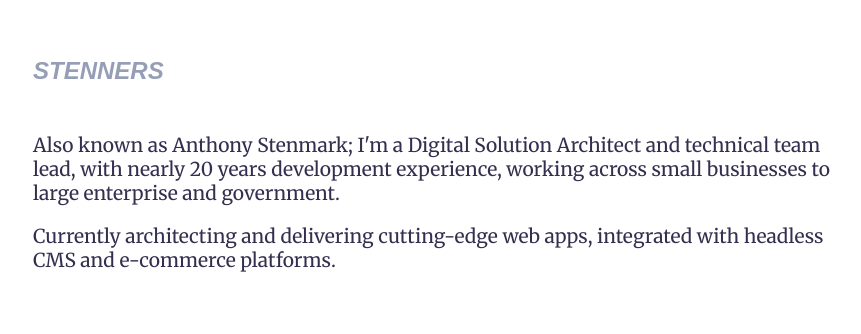
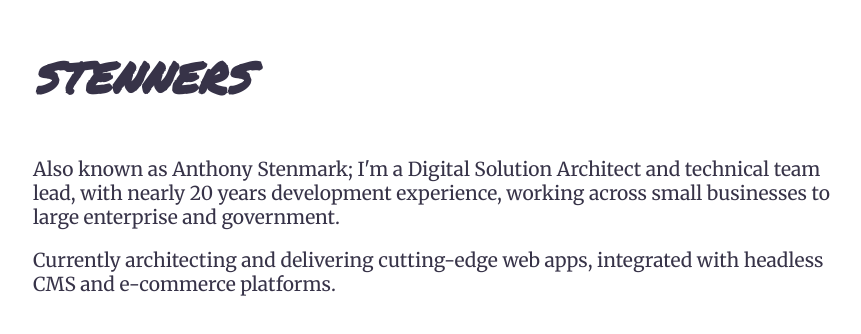
Before and after one commit to Stenners/stenners.com, a plain HTML site: page index.html in a window 1280 px wide. Shown: the part 242-576 px from the top of the page, without its empty margins (207-1068 px from the left). Drawn offline with Linux system fonts and the light colour scheme.

Commit message:
Font change

```diff
--- a/index.html
+++ b/index.html
@@ -10,7 +10,7 @@
     <link rel="preconnect" href="https://fonts.googleapis.com" />
     <link rel="preconnect" href="https://fonts.gstatic.com" crossorigin />
     <link
-      href="https://fonts.googleapis.com/css2?family=Merriweather&display=block"
+      href="https://fonts.googleapis.com/css2?family=Merriweather&family=Permanent+Marker&display=block"
       rel="stylesheet"
     />
     <link rel="stylesheet" href="styles.css" />
@@ -24,8 +24,8 @@
         working across small businesses to large enterprise and government.
       </p>
       <p>
-        Currently architecting and delivering cutting-edge web apps,
-        integrated with headless CMS and e-commerce platforms.
+        Currently architecting and delivering cutting-edge web apps, integrated
+        with headless CMS and e-commerce platforms.
       </p>
       <!-- TO DO - contact -->
     </div>
--- a/styles.css
+++ b/styles.css
@@ -2,20 +2,20 @@ body {
   display: flex;
   justify-content: center;
   height: 100vh;
-  color: #352f4f;
+  color: #373348;
   font-size: 1.2rem;
 }
 .main {
-  margin: 3rem;
+  margin: 2rem;
   max-width: 800px;
   font-family: 'Merriweather', serif;
 }
 h1 {
-  font-family: sans-serif;
-  font-size: 1.5rem;
+  font-family: 'Permanent Marker', cursive;
+  font-size: 2.7rem;
   font-style: italic;
   margin-bottom: 3rem;
-  color: #959eb6;
+  /* color: #959eb6; */
 }
 
 @media only screen and (min-width: 600px) {
```
